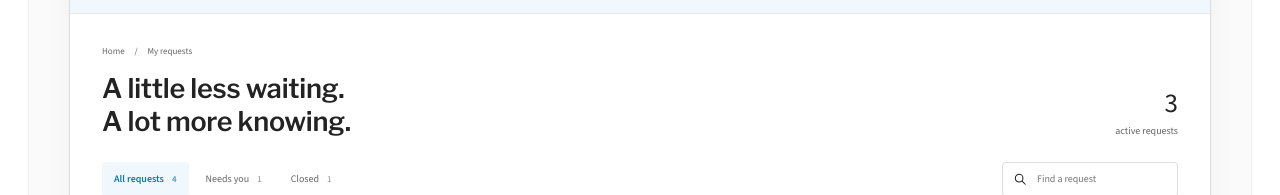
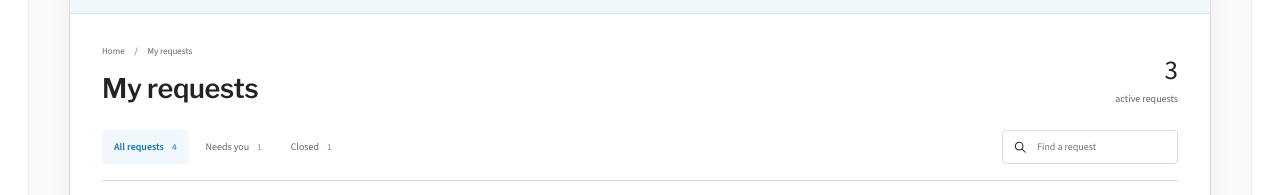
Before and after one commit to rbnbhamra/website2026githubrepo, a plain HTML site: page ssp.html in a window 1280 px wide. Shown: the part 756-951 px from the top of the page. Drawn offline with nearby package versions, Linux system fonts and the light colour scheme.

Commit message:
Rename SSP overview to My requests and correct oversized search text

```diff
--- a/assets/ssp-case-study/style.css
+++ b/assets/ssp-case-study/style.css
@@ -2990,7 +2990,7 @@ h2 {
 .artifact-static-portal .request-name small, .artifact-static-portal .request-status small { font-size: 8px; }
 .artifact-static-portal .badge { font-size: 8px; }
 .artifact-static-portal .portal-footer { flex-wrap: wrap; }
-.artifact-static-search { font-size: 10px; color: #666666; min-width: 110px; }
+.search-box > .artifact-static-search { font-size: 10px; color: #666666; min-width: 110px; }
 .artifact-reference-grid--current .detail-diagram { border-radius: 0; }
 .artifact-reference-grid--current .detail-diagram-title { padding: 20px; }
 .artifact-reference-grid--current .diagram-conversation { padding: 20px 14px; }
--- a/ssp.html
+++ b/ssp.html
@@ -46,7 +46,7 @@
     <div class="portal" aria-label="Interactive self-service portal prototype">
       <div class="portal-header"><span class="portal-brand"><span class="brand-symbol" aria-hidden="true">s</span> Service space</span><span class="portal-user">Your workplace, supported. <span class="avatar">AS</span></span></div>
       <div class="portal-body">
-        <div class="portal-title"><div><p class="portal-breadcrumb">Home <span aria-hidden="true">/</span> My requests</p><h2>A little less waiting.<br>A lot more knowing.</h2></div><span class="portal-counter"><strong id="active-count">3</strong> active requests</span></div>
+        <div class="portal-title"><div><p class="portal-breadcrumb">Home <span aria-hidden="true">/</span> My requests</p><h2>My requests</h2></div><span class="portal-counter"><strong id="active-count">3</strong> active requests</span></div>
         <div class="portal-tools"><div class="filter-group" role="group" aria-label="Filter requests"><button type="button" class="filter is-selected" data-filter="all" aria-pressed="true">All requests <span>4</span></button><button type="button" class="filter" data-filter="action" aria-pressed="false">Needs you <span>1</span></button><button type="button" class="filter" data-filter="closed" aria-pressed="false">Closed <span>1</span></button></div><label class="search-box"><span aria-hidden="true"><svg xmlns="http://www.w3.org/2000/svg" width="14" height="14" viewBox="0 0 24 24" fill="none" stroke="currentColor" stroke-width="1.8" stroke-linecap="round" focusable="false" style="display:block"><circle cx="10.5" cy="10.5" r="6.5"></circle><path d="M15.5 15.5 21 21"></path></svg></span><input id="request-search" type="search" placeholder="Find a request" aria-label="Search requests by title or request number"></label></div>
         <div class="request-list" id="request-list">
           <button type="button" class="request-row" data-state="action" data-title="Laptop connection issue" data-id="INC-2048"><span class="request-name"><strong>Laptop connection issue</strong><small>INC-2048 · IT support</small></span><span class="request-status"><span class="badge needs">Needs your reply</span><small>Can you confirm your device?</small></span><time class="request-updated" data-minutes="12" datetime="2026-11-07T10:48:00"><span class="request-relative">12 min ago</span><span class="request-date">7 Nov 2026</span></time></button>
@@ -138,7 +138,7 @@
     <figure class="artifact-reference"><div class="artifact-reference-label">My Requests overview</div><div class="portal artifact-static-portal" aria-label="Request overview design matching the prototype shown above, with request titles, status labels, and next steps" role="img">
       <div class="portal-header"><span class="portal-brand"><span class="brand-symbol" aria-hidden="true">s</span> Service space</span><span class="portal-user">Your workplace, supported. <span class="avatar">AS</span></span></div>
       <div class="portal-body">
-        <div class="portal-title"><div><p class="portal-breadcrumb">Home <span aria-hidden="true">/</span> My requests</p><h2>A little less waiting.<br>A lot more knowing.</h2></div><span class="portal-counter"><strong>3</strong> active requests</span></div>
+        <div class="portal-title"><div><p class="portal-breadcrumb">Home <span aria-hidden="true">/</span> My requests</p><h2>My requests</h2></div><span class="portal-counter"><strong>3</strong> active requests</span></div>
         <div class="portal-tools"><div class="filter-group" role="group" aria-label="Filter requests"><span class="filter is-selected">All requests <span>4</span></span><span class="filter">Needs you <span>1</span></span><span class="filter">Closed <span>1</span></span></div><span class="search-box"><span aria-hidden="true"><svg xmlns="http://www.w3.org/2000/svg" width="14" height="14" viewBox="0 0 24 24" fill="none" stroke="currentColor" stroke-width="1.8" stroke-linecap="round" focusable="false" style="display:block"><circle cx="10.5" cy="10.5" r="6.5"></circle><path d="M15.5 15.5 21 21"></path></svg></span><span class="artifact-static-search">Find a request</span></span></div>
         <div class="request-list">
           <span class="request-row"><span class="request-name"><strong>Laptop connection issue</strong><small>INC-2048 · IT support</small></span><span class="request-status"><span class="badge needs">Needs your reply</span><small>Can you confirm your device?</small></span><time class="request-updated" data-minutes="12" datetime="2026-11-07T10:48:00"><span class="request-relative">12 min ago</span><span class="request-date">7 Nov 2026</span></time></span>
```
